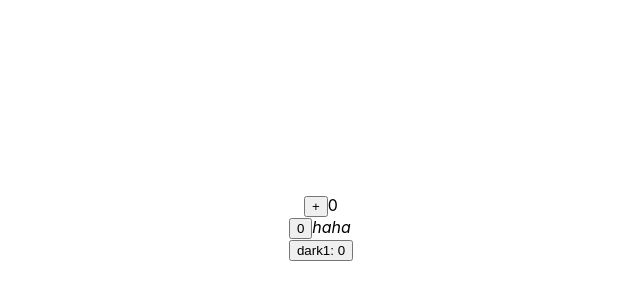
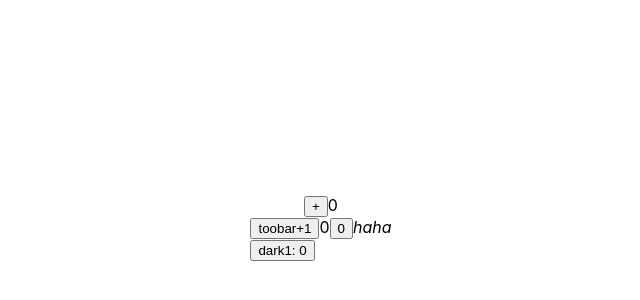
Before and after one commit to Louis14lan/react-learn, a Next.js app: page / in a window 1280 px wide. Shown: the part 172-472 px from the top of the page, without its empty margins (319-959 px from the left). Built offline with nearby package versions, Linux system fonts and the light colour scheme.

Commit message:
add profiler function

```diff
--- a/pages/index.js
+++ b/pages/index.js
@@ -2,7 +2,7 @@ import Head from 'next/head'
 import styles from '../styles/Home.module.css'
 // import {ToolBar} from './ContextComponent'
 
-import {Component, createContext} from 'react'
+import {Component, createContext, Profiler} from 'react'
 const ThemeContext = createContext('light')
 
 export default class Home extends Component {
@@ -17,6 +17,9 @@ export default class Home extends Component {
       counts: this.state.counts+1
     })
   }
+  callbak(){
+    console.log(arguments)
+  }
   render(){
     return (
       <div className={styles.container}>
@@ -30,9 +33,11 @@ export default class Home extends Component {
         </div>
         <main>
           <ThemeContext.Provider value={{'theme':'dark','counts':this.state.counts}}>
-            <ToolBar>
-              haha
-            </ToolBar>
+            <Profiler id='tooBar' onRender={this.callbak}>
+              <ToolBar>
+                haha
+              </ToolBar>
+            </Profiler>
             <ThemeContext.Consumer>
               {value=>ThemedButton1(value)}
             </ThemeContext.Consumer>
@@ -45,8 +50,21 @@ export default class Home extends Component {
 }
 
 class ToolBar extends Component{
+  constructor(){
+    super();
+    this.state={
+      cc:0
+    }
+  }
+  add = ()=>{
+    this.setState({
+      cc:this.state.cc+1
+    })
+  }
   render(){
       return <div>
+          <button onClick={this.add}>toobar+1</button>
+          <span>{this.state.cc}</span>
           <ThemedButton />
           <em>{this.props.children}</em>
       </div>
```
